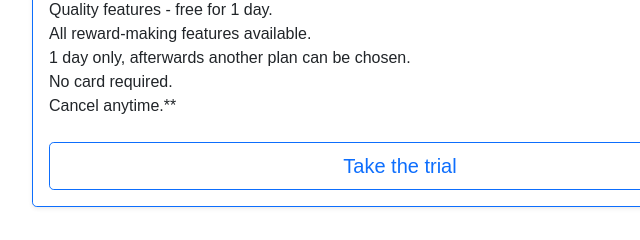
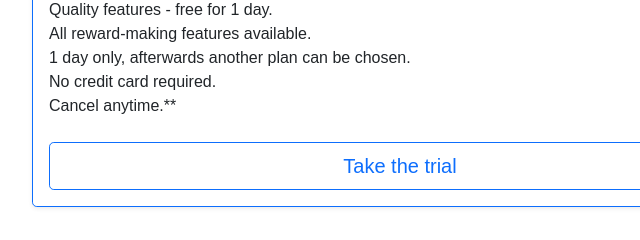
Before and after one commit to guessproof/guessproof.github.io, a plain HTML site: page create.html in a window 1280 px wide. Shown: the part 1002-1242 px from the top of the page, 240-880 px from the left. Drawn offline with Linux system fonts and the light colour scheme.

Commit message:
Update create.html

```diff
--- a/create.html
+++ b/create.html
@@ -220,7 +220,7 @@ body {
               <li>Quality features - free for 1 day.</li>
               <li>All reward-making features available.</li>
               <li>1 day only, afterwards another plan can be chosen.</li>
-              <li>No card required.</li>
+              <li>No credit card required.</li>
               <li>Cancel anytime.**</li>
             </ul>
             <button onclick="window.location.href='https://docs.google.com/forms/d/e/1FAIpQLSfvu59oFPiN5u5i__YK4uAIe0AU9-6Qmh8IELW0y245jehsBQ/viewform'" type="button" class="w-100 btn btn-lg btn-outline-primary">Take the trial</button>
```
